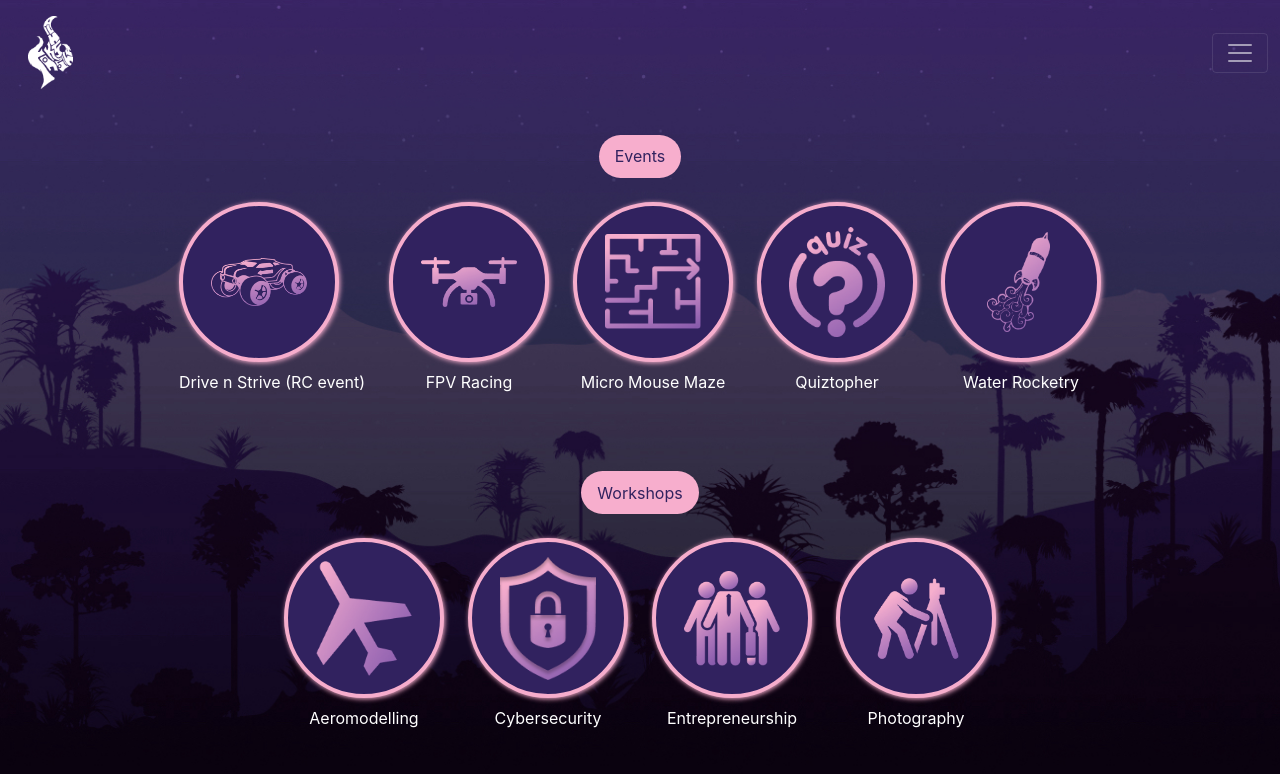
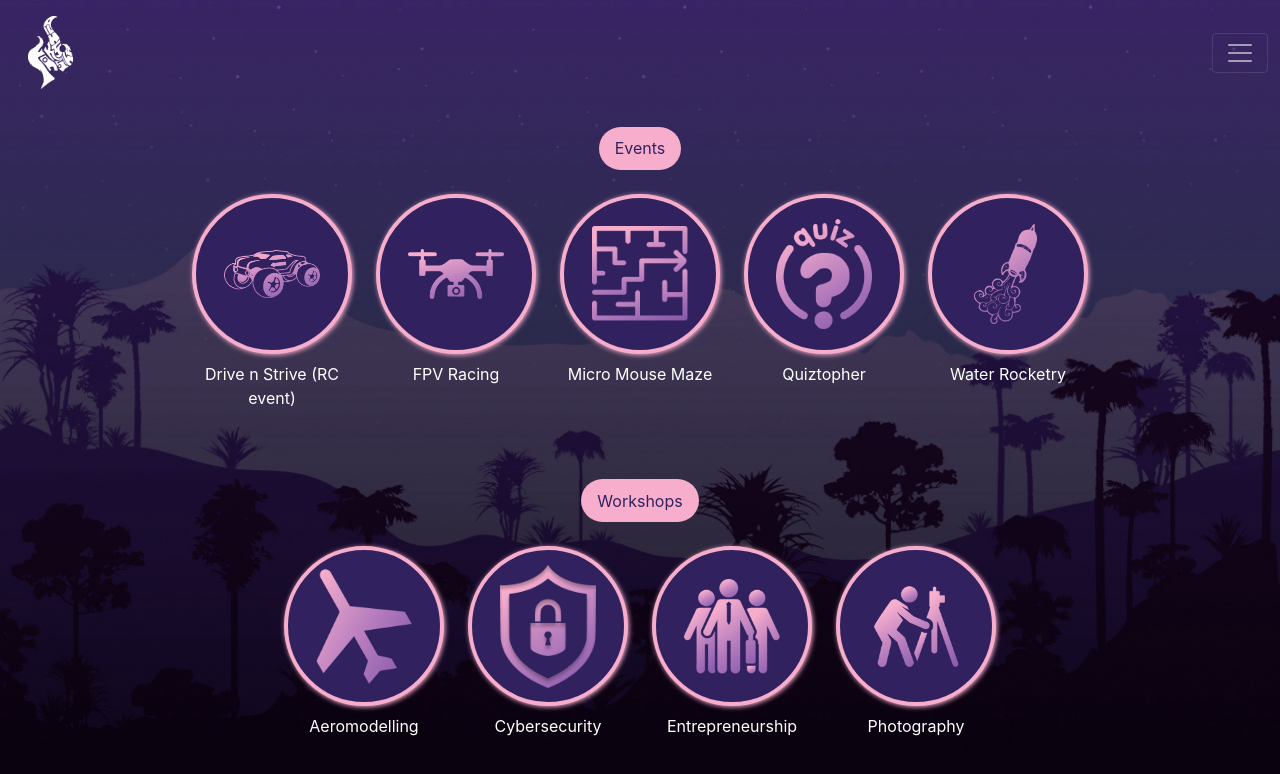
Before and after one commit to Legal-Pirates-Official/Takshashila-2k22, a React (Create React App) app: page /technicalEvents in a window 1280 px wide. Shown: the top 774 px of the page. Built offline with nearby package versions, Linux system fonts and the light colour scheme.

Commit message:
Fixed Alignment Issues

```diff
--- a/src/components/Eventbox.jsx
+++ b/src/components/Eventbox.jsx
@@ -5,14 +5,14 @@ import { useNavigate } from "react-router-dom";
 export default function Event({ eventName, image, type, heading }) {
   const navigate = useNavigate();
   return type === "cultural" ? (
-    <div>
+    <div  style={{width:"10rem",display:"flex",flexDirection:"column", alignItems:"center"}}>
       <EventCircle className="p-2" onClick={() => navigate(`${heading}/${eventName}`)}>
         <img alt="event" src={image} width="70%"></img>
       </EventCircle>
       <div className="text-center mt-2 text-white">{eventName}</div>
     </div>
   ) : (
-    <div>
+    <div style={{width:"10rem",display:"flex",flexDirection:"column", alignItems:"center"}}>
       <NightEventCircle className="p-2" onClick={() => navigate(`${heading}/${eventName}`)}>
         <img alt="event" src={image} width="70%"></img>
       </NightEventCircle>
--- a/src/screens/CulturalEvents/CulturalEvents.styles.js
+++ b/src/screens/CulturalEvents/CulturalEvents.styles.js
@@ -45,7 +45,7 @@ export const EventListContainer = styled.section`
   flex-direction: row;
   flex-wrap: wrap;
   gap: 1.5rem;
-  align-items: center;
+  align-items: flex-start;
   justify-content: center;
   width: 100%;
 `;
--- a/src/screens/TechnicalEvents/TechnicalEvents.styles.js
+++ b/src/screens/TechnicalEvents/TechnicalEvents.styles.js
@@ -45,7 +45,7 @@ export const EventListContainer = styled.section`
   flex-direction: row;
   flex-wrap: wrap;
   gap: 1.5rem;
-  align-items: center;
+  align-items: flex-start;
   justify-content: center;
   width: 100%;
 `;
```
